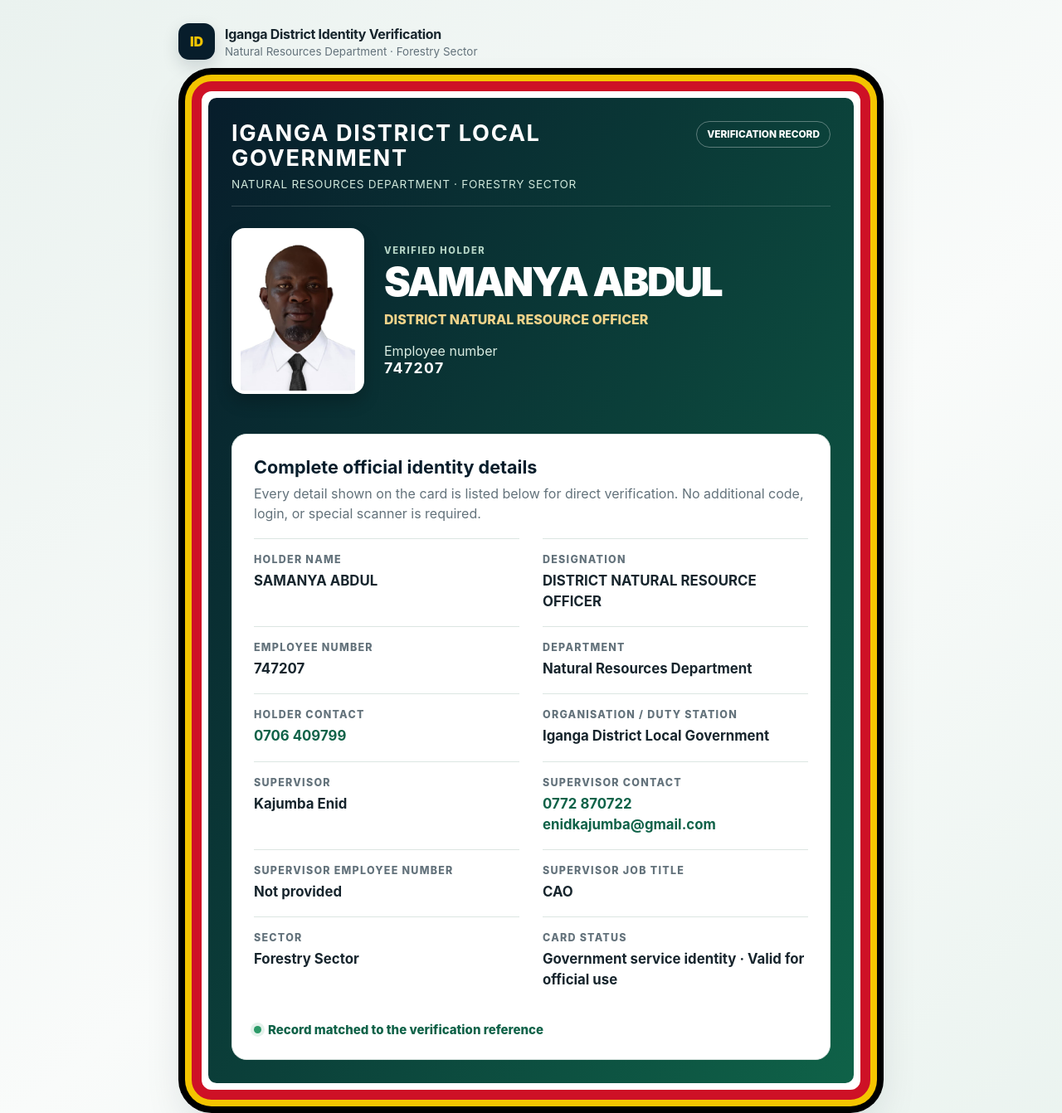
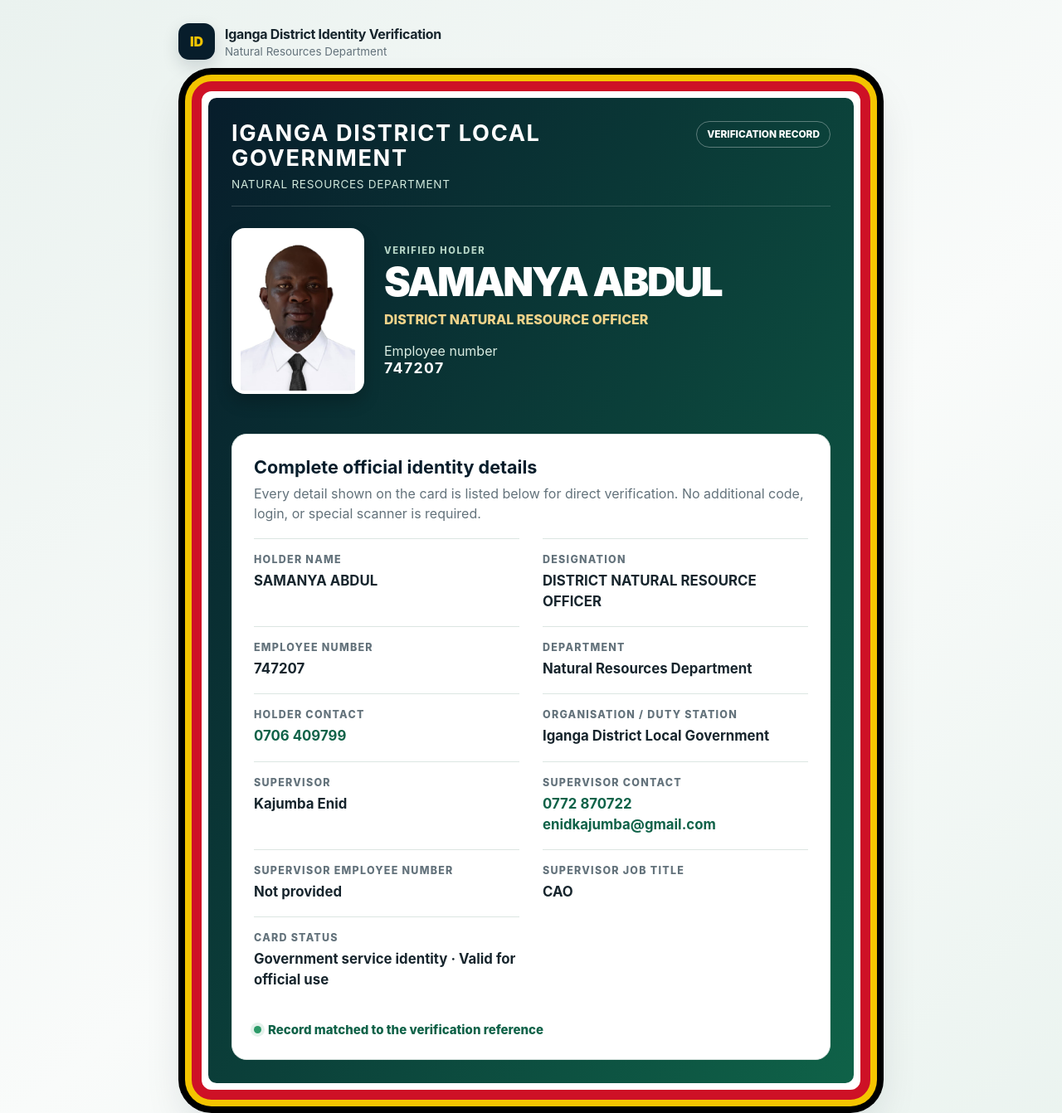
Before and after one commit to Ssemandaj/Ssemandaj, a plain HTML site: page samanya.html in a window 1280 px wide. Shown: the top 1342 px of the page at 83% size. Drawn offline with Linux system fonts and the light colour scheme.

Commit message:
Remove sector label from Samanya identity verification

```diff
--- a/samanya.html
+++ b/samanya.html
@@ -4,8 +4,8 @@
   <meta charset="utf-8">
   <meta name="viewport" content="width=device-width,initial-scale=1">
   <meta name="robots" content="noindex,nofollow">
-  <meta name="description" content="Identity verification record for Iganga District Local Government Forestry Sector.">
-  <title>Identity Verification | Iganga Forestry</title>
+  <meta name="description" content="Identity verification record for Iganga District Local Government Natural Resources Department.">
+  <title>Identity Verification | Iganga District</title>
   <style>
     :root{--navy:#071d2b;--green:#0f6248;--gold:#f4c400;--red:#ce1126;--ink:#17252d;--muted:#63727b;--line:#dce6e2}
     *{box-sizing:border-box}body{margin:0;min-height:100vh;background:linear-gradient(140deg,#eaf2ef,#f9fbfa 55%,#eaf3ef);font-family:Inter,ui-sans-serif,system-ui,-apple-system,"Segoe UI",sans-serif;color:var(--ink);padding:28px 16px}
@@ -21,10 +21,10 @@
 </head>
 <body>
   <main class="shell">
-    <div class="brand"><div class="mark">ID</div><div><strong>Iganga District Identity Verification</strong><span>Natural Resources Department · Forestry Sector</span></div></div>
+    <div class="brand"><div class="mark">ID</div><div><strong>Iganga District Identity Verification</strong><span>Natural Resources Department</span></div></div>
     <section class="verify-card">
       <div class="inner">
-        <div class="heading"><div><h1>Iganga District Local Government</h1><p>Natural Resources Department · Forestry Sector</p></div><div class="badge">VERIFICATION RECORD</div></div>
+        <div class="heading"><div><h1>Iganga District Local Government</h1><p>Natural Resources Department</p></div><div class="badge">VERIFICATION RECORD</div></div>
         <div class="identity">
           <img class="photo" src="assets/samanya-abdul-photo.jpg" alt="Photo of SAMANYA ABDUL">
           <div><div class="kicker">Verified holder</div><div class="name">SAMANYA ABDUL</div><div class="role">DISTRICT NATURAL RESOURCE OFFICER</div><div class="reference">Employee number<br><strong>747207</strong></div></div>
@@ -42,7 +42,6 @@
             <div class="field"><div class="label">Supervisor contact</div><div class="value"><a href="tel:+256772870722">0772 870722</a><br><a href="mailto:enidkajumba@gmail.com">enidkajumba@gmail.com</a></div></div>
             <div class="field"><div class="label">Supervisor employee number</div><div class="value">Not provided</div></div>
             <div class="field"><div class="label">Supervisor job title</div><div class="value">CAO</div></div>
-            <div class="field"><div class="label">Sector</div><div class="value">Forestry Sector</div></div>
             <div class="field"><div class="label">Card status</div><div class="value">Government service identity · Valid for official use</div></div>
           </div>
           <div class="verified"><i></i> Record matched to the verification reference</div>
```
